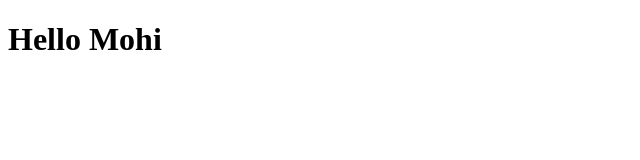
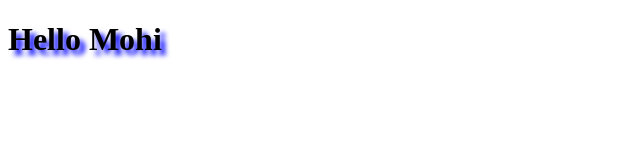
Before and after one commit to MohinurRaximova/shadow, a plain HTML site: page index.html in a window 1280 px wide. Shown: the whole page, without its empty margins (0-640 px from the left). Drawn offline with Linux system fonts and the light colour scheme.

Commit message:
soya qowili

```diff
--- a/index.html
+++ b/index.html
@@ -4,6 +4,7 @@
     <meta charset="UTF-8">
     <meta name="viewport" content="width=device-width, initial-scale=1.0">
     <title>Document</title>
+    <link rel="stylesheet" href="styl.css">
 </head>
 <body>
     <h1>Hello Mohi</h1>
--- /dev/null
+++ b/styl.css
@@ -0,0 +1,3 @@
+h1{
+    text-shadow: 5px 5px 5px blue;
+}
```
